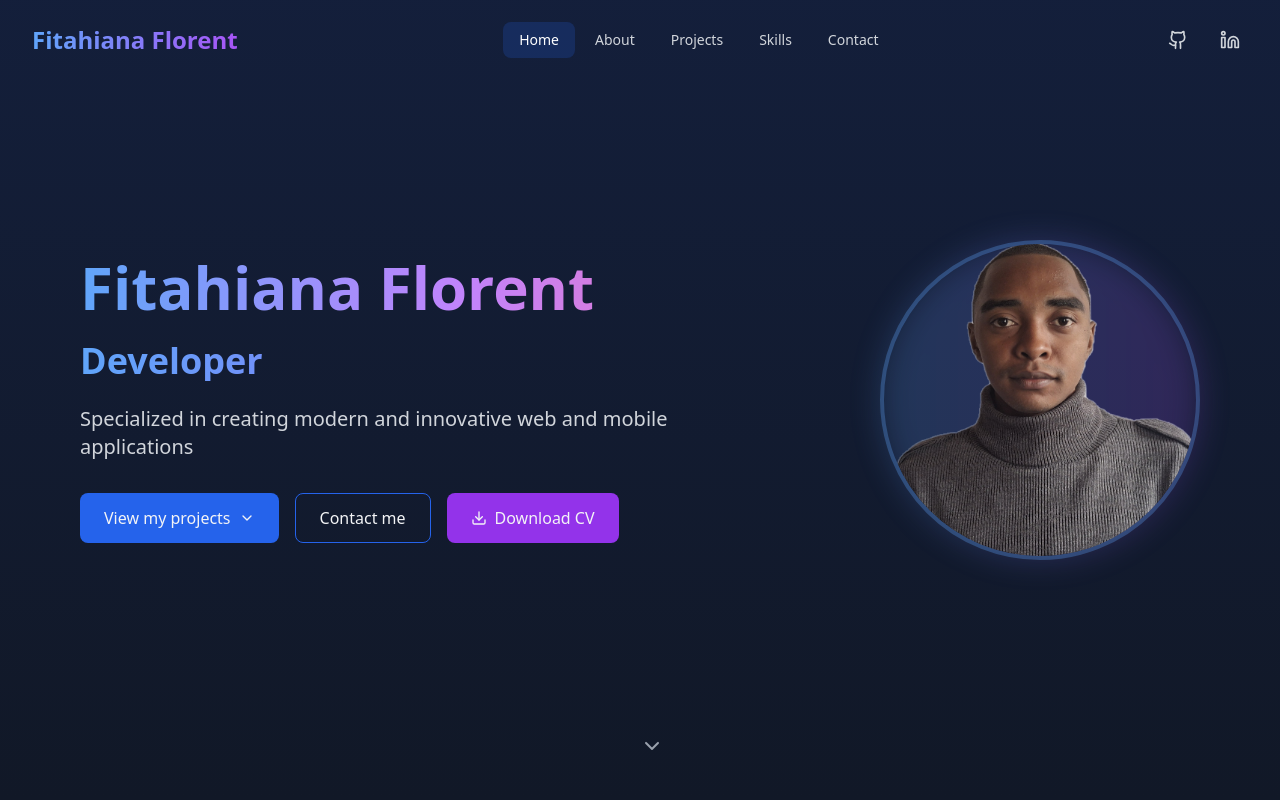
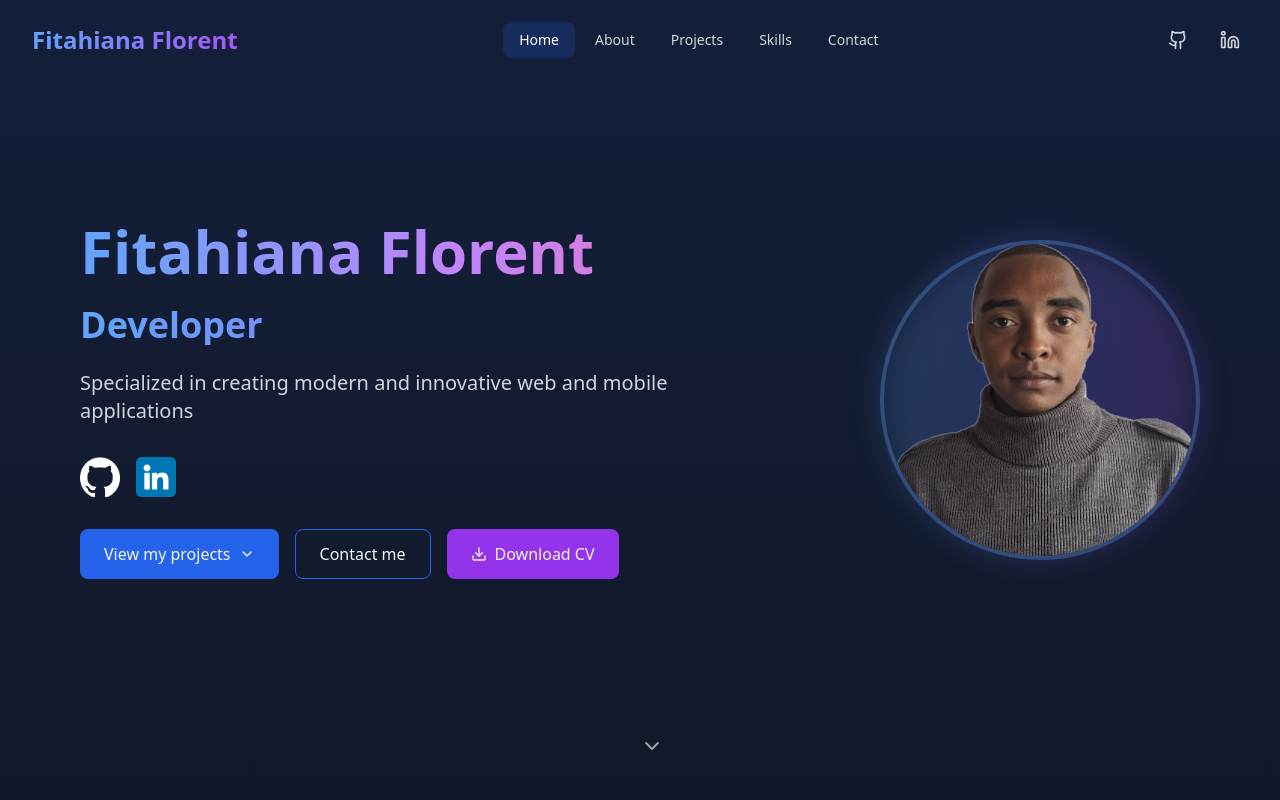
Before and after one commit to DarkZangetsu/Tailwinds-React-Portfolio, a React (Vite) app: page / in a window 1280 px wide. Shown: the top 800 px of the page. Built offline with nearby package versions, Linux system fonts and the light colour scheme.

Commit message:
add github and linkedin to hero

```diff
--- a/src/components/sections/Hero.jsx
+++ b/src/components/sections/Hero.jsx
@@ -1,14 +1,12 @@
-import { ChevronDown, Download } from "lucide-react";
+import { ChevronDown, Download} from "lucide-react";
 
 function Hero() {
-
     const scrollToProjects = () => {
         const section = document.getElementById('projects');
         if (section) {
           section.scrollIntoView({ behavior: 'smooth' });
         }
-      };
-
+    };
 
     const scrollToContact = () => {
         const section = document.getElementById('contact');
@@ -16,6 +14,7 @@
             section.scrollIntoView({ behavior: 'smooth' });
         }
     }
+
     return (
         <div>
             {/* Hero Section */}
@@ -34,6 +33,35 @@
                             <p className="text-lg md:text-xl text-gray-300 mb-8 max-w-2xl">
                                 Specialized in creating modern and innovative web and mobile applications
                             </p>
+
+                            {/* Social Media Icons */}
+                            <div className="flex items-center justify-center md:justify-start gap-4 mb-8">
+                                <a
+                                    href="https://github.com/DarkZangetsu"
+                                    target="_blank"
+                                    rel="noopener noreferrer"
+                                    className="group transition-transform hover:scale-110"
+                                >
+                                    <img
+                                        src="/images/github.png"
+                                        alt="GitHub"
+                                        className="w-10 h-10"
+                                    />
+                                </a>
+                                <a
+                                    href="https://www.linkedin.com/in/fitahiana-florent-rakotosalama/"
+                                    target="_blank"
+                                    rel="noopener noreferrer"
+                                    className="group transition-transform hover:scale-110"
+                                >
+                                    <img
+                                        src="/images/linkedin.png"
+                                        alt="LinkedIn"
+                                        className="w-10 h-10"
+                                    />
+                                </a>
+                            </div>
+
                             <div className="flex flex-wrap gap-4 justify-center md:justify-start">
                                 <button className="group px-6 py-3 bg-blue-600 hover:bg-blue-700 rounded-lg transition-all duration-300 flex items-center gap-2" onClick={scrollToProjects}>
                                     View my projects
```
Also changed, not shown: public/images/github.png (renamed from public/github.png), public/images/linkedin.png (renamed from public/linkedin.png).
